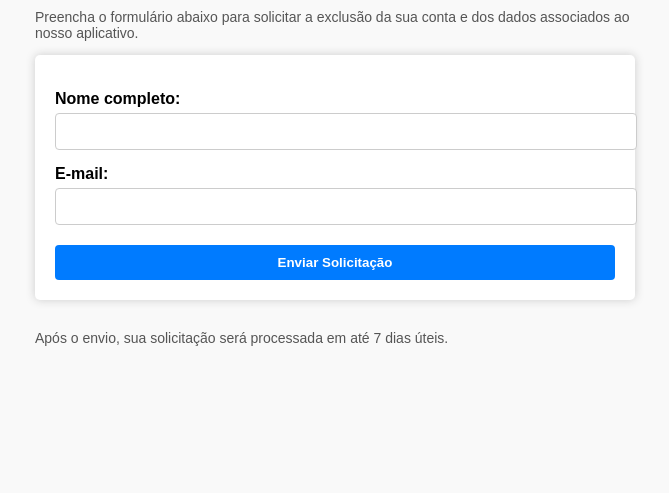
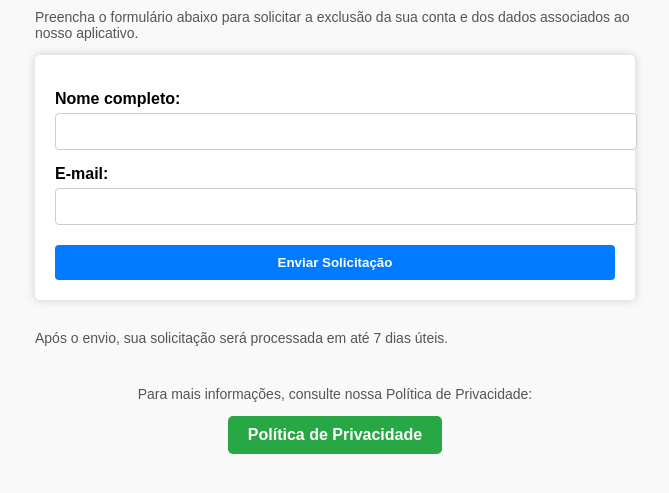
Before and after one commit to galileugt/apps_help, a plain HTML site: page index.html in a window 1280 px wide. Shown: the part 99-592 px from the top of the page, without its empty margins (305-974 px from the left). Drawn offline with Linux system fonts and the light colour scheme.

Commit message:
Update index.html

```diff
--- a/index.html
+++ b/index.html
@@ -1,9 +1,10 @@
+
 <!DOCTYPE html>
 <html lang="pt-BR">
 <head>
   <meta charset="UTF-8" />
   <meta name="viewport" content="width=device-width, initial-scale=1.0"/>
-  <title>Solicitação de Exclusão de Conta</title>
+  <title>Solicitação de Exclusão de Conta - MRIM</title>
   <style>
     body {
       font-family: Arial, sans-serif;
@@ -44,6 +45,22 @@
     button:hover {
       background-color: #0056b3;
     }
+    .privacy-link {
+      text-align: center;
+      margin-top: 40px;
+    }
+    .privacy-link a {
+      display: inline-block;
+      padding: 10px 20px;
+      background-color: #28a745;
+      color: #fff;
+      text-decoration: none;
+      border-radius: 5px;
+      font-weight: bold;
+    }
+    .privacy-link a:hover {
+      background-color: #218838;
+    }
     p {
       margin-top: 30px;
       font-size: 14px;
@@ -68,5 +85,10 @@
   </form>
 
   <p>Após o envio, sua solicitação será processada em até 7 dias úteis.</p>
+
+  <div class="privacy-link">
+    <p>Para mais informações, consulte nossa Política de Privacidade:</p>
+    <a href="politica_privacidade_mrim.html" target="_blank">Política de Privacidade</a>
+  </div>
 </body>
 </html>
```
